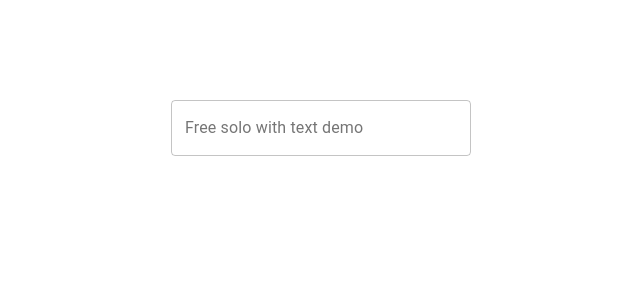
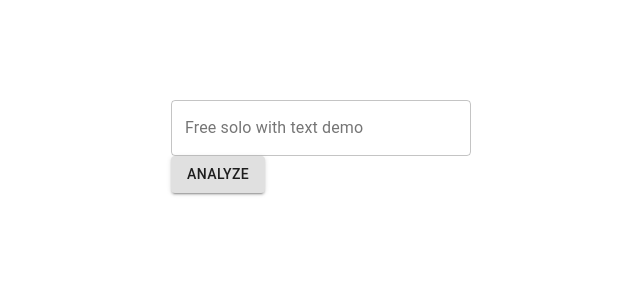
Before and after one commit to HasanMhdAmin/news-diversity, a React (Create React App) app: page / in a window 1280 px wide. Shown: the top 300 px of the page, without its empty margins (319-959 px from the left). Built offline with nearby package versions, Linux system fonts and the light colour scheme.

Commit message:
pass value between child and perant

```diff
--- a/src/components/Autocomplete/Autocomplete.js
+++ b/src/components/Autocomplete/Autocomplete.js
@@ -1,13 +1,23 @@
 import React from 'react';
 import TextField from '@material-ui/core/TextField';
 import Autocomplete, { createFilterOptions } from '@material-ui/lab/Autocomplete';
+import Button from "@material-ui/core/Button";
 
 const filter = createFilterOptions();
 
-export default function FreeSoloCreateOption() {
+export default function FreeSoloCreateOption(props) {
     const [value, setValue] = React.useState(null);
+    const { onChangeValue } = props.onChangeValue;
+
+
+    function f(text) {
+        // console.log("click: " + text.title);
+        props.onChangeValue(text);
+    }
 
     return (
+
+        <div>
             <Autocomplete
                 value={value}
                 onChange={(event, newValue) => {
@@ -18,6 +28,7 @@ export default function FreeSoloCreateOption() {
 
                         return;
                     }
+
 
                     setValue(newValue);
                 }}
@@ -52,6 +63,11 @@ export default function FreeSoloCreateOption() {
                     <TextField {...params} label="Free solo with text demo" variant="outlined" />
                 )}
             />
+
+
+            <Button variant="contained" onClick={() => f(value) }>Analyze</Button>
+        </div>
+
     );
 }
 
--- a/src/views/LandingPage/LandingPage.js
+++ b/src/views/LandingPage/LandingPage.js
@@ -1,13 +1,24 @@
 import React from 'react';
 import FreeSoloCreateOption from "../../components/Autocomplete/Autocomplete";
 import './LandingPage.css';
+import Button from "@material-ui/core/Button";
 
 
 export default function LandingPage(props) {
+// export default class LandingPage extends Component {
+
+
+   function onChangeValueHandler (val)  {
+       console.log("click: " + val.title);
+    }
+
     return (
         <div>
             <header className="lp-header">
-                <FreeSoloCreateOption/>
+                <FreeSoloCreateOption
+                    onChangeValue = {onChangeValueHandler}
+                />
+
             </header>
 
         </div>
```
Lines whose indentation alone changed are shown as unchanged.
